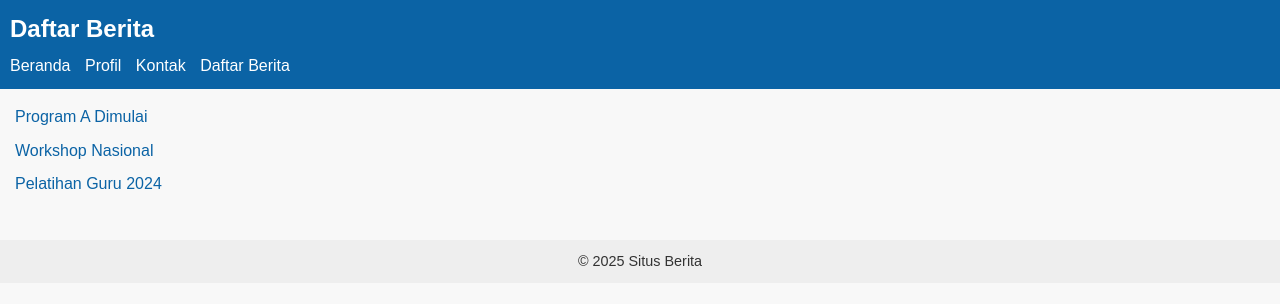
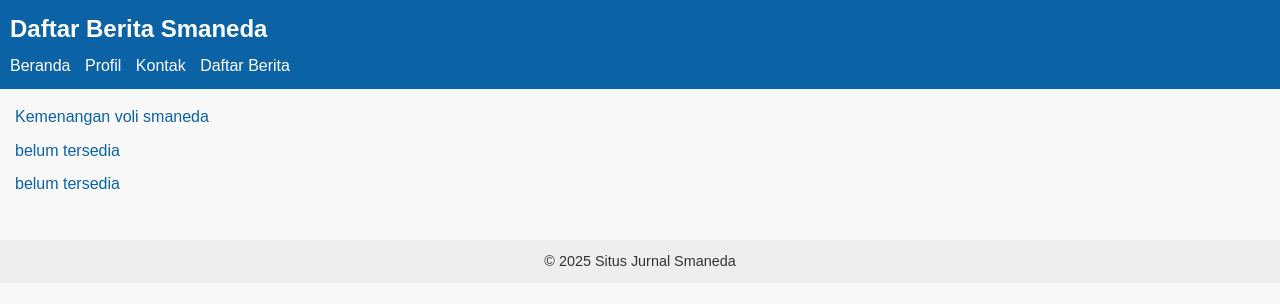
Before and after one commit to JURNALIS01/Beritasmaneda, a plain HTML site: page daftar-berita.html in a window 1280 px wide. Drawn offline with Linux system fonts and the light colour scheme.

Commit message:
Add files via upload

```diff
--- a/daftar-berita.html
+++ b/daftar-berita.html
@@ -8,7 +8,7 @@
 </head>
 <body>
   <header>
-    <h1>Daftar Berita</h1>
+    <h1>Daftar Berita Smaneda</h1>
     <nav>
       <a href="index.html">Beranda</a>
       <a href="profil.html">Profil</a>
@@ -19,14 +19,14 @@
 
   <main>
     <ul>
-      <li><a href="berita1.html">Program A Dimulai</a></li>
-      <li><a href="berita2.html">Workshop Nasional</a></li>
-      <li><a href="berita3.html">Pelatihan Guru 2024</a></li>
+      <li><a href="berita1.html">Kemenangan voli smaneda</a></li>
+      <li><a href="berita2.html">belum tersedia</a></li>
+      <li><a href="berita3.html">belum tersedia</a></li>
     </ul>
   </main>
 
   <footer>
-    <p>&copy; 2025 Situs Berita</p>
+    <p>&copy; 2025 Situs Jurnal Smaneda</p>
   </footer>
 </body>
 </html>
```
